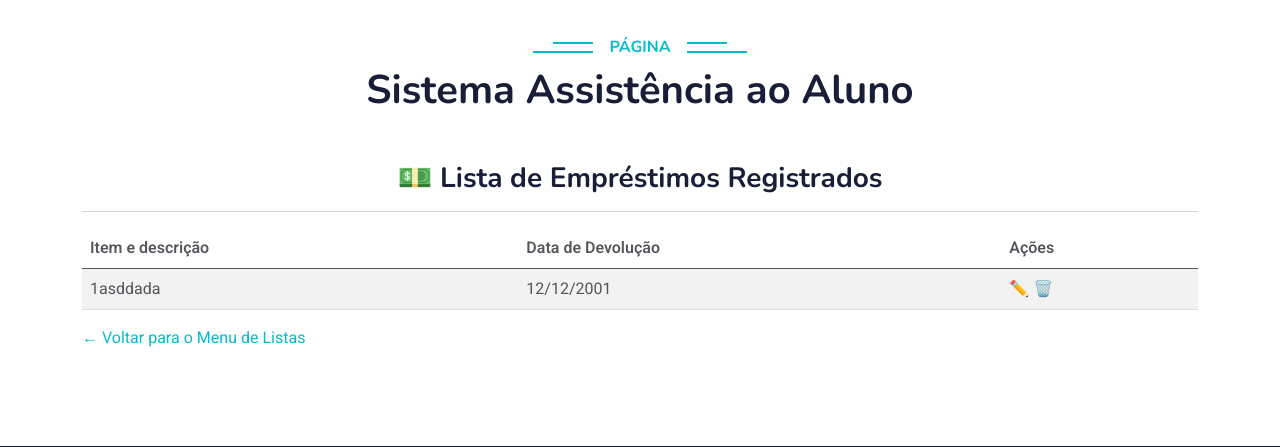
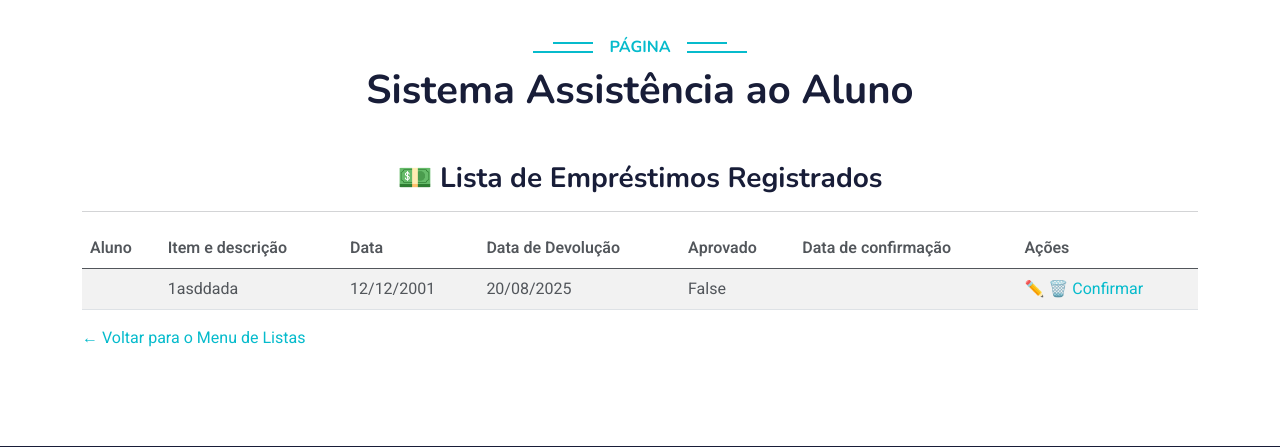
Before and after one commit to OtavioFiats/Assistencia-Ao-Aluno, a Django app: page /listar/emprestimo/ in a window 1280 px wide. Shown: the part 914-1361 px from the top of the page. Run offline with Django 4.2, Linux system fonts and the light colour scheme; a user stored in the database is signed in; data comes from the database, SQL or seed files in the repository; data that the repository does not hold is empty; some libraries are stand-ins or nearby versions.

```diff
--- a/paginas/models.py
+++ b/paginas/models.py
@@ -1,13 +1,6 @@
 from django.db import models
 from django.contrib.auth.models import User
 
-class Emprestimo(models.Model):
-    descricao = models.CharField(max_length=250)
-    data = models.DateField()
-    emprestado = models.BooleanField(default=False)
-
-    def __str__(self):
-        return f"{self.descricao} ({self.data.strftime('%d/%m/%Y')})"
 
 class Aluno(models.Model):
     ra = models.PositiveIntegerField(unique=True, verbose_name="RA")
@@ -25,6 +18,7 @@ class Aluno(models.Model):
     def __str__(self):
         return f"{self.nome} (RA: {self.ra})"
 
+
 class Servidor(models.Model):
     siape = models.PositiveIntegerField(unique=True, verbose_name="SIAPE")
     nome = models.CharField(max_length=100, verbose_name="Nome")
@@ -36,3 +30,19 @@ class Servidor(models.Model):
 
     def __str__(self):
         return f"{self.nome} (SIAPE: {self.siape})"
+
+
+class Emprestimo(models.Model):
+    descricao = models.CharField(max_length=250)
+    data = models.DateField()
+    emprestado = models.BooleanField(default=True)
+
+    data_devolucao = models.DateField()
+    aluno = models.ForeignKey(Aluno, on_delete=models.CASCADE, related_name='emprestimos')
+    aluno_confirmacao = models.BooleanField(default=False)
+    aluno_data_confirmacao = models.DateTimeField(null=True, blank=True)
+
+    servidor = models.ForeignKey(Servidor, on_delete=models.CASCADE)
+
+    def __str__(self):
+        return f"{self.descricao} ({self.data.strftime('%d/%m/%Y')})"
--- a/paginas/templates/paginas/form.html
+++ b/paginas/templates/paginas/form.html
@@ -15,6 +15,11 @@
 
             {{ form|crispy }}
 
+
+            {% if emprestimo %}
+            <h3>{{emprestimo}}</h3>
+            {% endif %}
+
             <button type="submit" class="btn btn-success">{{botao}}</button>
         </form>
     </div>
--- a/paginas/templates/paginas/listas/emprestimo.html
+++ b/paginas/templates/paginas/listas/emprestimo.html
@@ -9,20 +9,29 @@
     <table class="table table-striped">
         <thead>
             <tr>
+                <th>Aluno</th>
                 <th>Item e descrição</th>
+                <th>Data</th>
                 <th>Data de Devolução</th>
+                <th>Aprovado</th>
+                <th>Data de confirmação</th>
                 <th>Ações</th>
             </tr>
         </thead>
         <tbody>
             {% for emprestimo in object_list %}
             <tr>
+                <td>{{ emprestimo.aluno }}</td>
                 <td>{{ emprestimo.descricao }}</td>
                 <td>{{ emprestimo.data|date:"d/m/Y" }}</td>
+                <td>{{ emprestimo.data_devolucao|date:"d/m/Y" }}</td>
+                <td>{{ emprestimo.aluno_confirmacao }}</td>
+                <td>{{ emprestimo.aluno_data_confirmacao|date:"d/m/Y" }}</td>
                 <td class="acoes">
                     {% if emprestimo.pk %}
                     <a href="{% url 'editar-emprestimo' emprestimo.pk %}" class="btn-editar" title="Editar">✏️</a>
                     <a href="{% url 'excluir-emprestimo' emprestimo.pk %}" class="btn-excluir" title="Excluir">🗑️</a>
+                    <a href="{% url 'detalhes-emprestimo' emprestimo.pk %}" class="" title="Excluir">Confirmar</a>
                     {% else %}
                     <span>Registro inválido</span>
                     {% endif %}
--- a/paginas/templates/paginas/modelo.html
+++ b/paginas/templates/paginas/modelo.html
@@ -200,7 +200,7 @@
                     </div>
                     <div class="col-md-6 text-center text-md-end">
                         <div class="footer-menu">
-                            <a href="">Home</a>
+                            <a href="{% url "index" %}">Home</a>
                         </div>
                     </div>
                 </div>
--- a/paginas/urls.py
+++ b/paginas/urls.py
@@ -4,7 +4,9 @@ from .views import (
     EmprestimoCreate, AlunoCreate, ServidorCreate,
     EmprestimoUpdate, AlunoUpdate, ServidorUpdate,
     EmprestimoDelete, AlunoDelete, ServidorDelete,
-    EmprestimoList, AlunoList, ServidorList
+    EmprestimoList, AlunoList, ServidorList,
+
+    EmprestimoUpdateConfirmacao,EmprestimoDetailView
 )
 from django.contrib.auth import views as auth_views
 
@@ -36,6 +38,7 @@ urlpatterns = [
     path('cadastrar/servidor/', ServidorCreate.as_view(), name="cadastrar-servidor"),
 
     path('editar/emprestimo/<int:pk>/', EmprestimoUpdate.as_view(), name="editar-emprestimo"),
+    path('confirmar/emprestimo/<int:pk>/', EmprestimoUpdateConfirmacao.as_view(), name="confirmar-emprestimo"),
     path('editar/aluno/<int:pk>/', AlunoUpdate.as_view(), name="editar-aluno"),
     path('editar/servidor/<int:pk>/', ServidorUpdate.as_view(), name="editar-servidor"),
 
@@ -47,4 +50,7 @@ urlpatterns = [
     path('listar/emprestimo/', EmprestimoList.as_view(), name="listar-emprestimo"),
     path('listar/aluno/', AlunoList.as_view(), name="listar-aluno"),
     path('listar/servidor/', ServidorList.as_view(), name="listar-servidor"),
+
+    path('detalhes/emprestimo/<int:pk>/', EmprestimoDetailView.as_view(), name="detalhes-emprestimo"),
+
 ]
--- a/paginas/views.py
+++ b/paginas/views.py
@@ -7,6 +7,9 @@ from django.contrib.auth.views import LoginView
 from django.contrib.auth.forms import AuthenticationForm
 
 from django.contrib.auth.mixins import LoginRequiredMixin
+
+from datetime import timedelta
+from django.utils import timezone
 
 class IndexView(TemplateView):
     template_name = "paginas/index.html"
@@ -23,9 +26,16 @@ class MenuListasView(TemplateView):
 class EmprestimoCreate(LoginRequiredMixin , CreateView):
     template_name = 'paginas/form.html'
     model = Emprestimo
-    fields = ['descricao', 'data']
+    fields = ['descricao', 'data', 'aluno']
     success_url = reverse_lazy('listar-emprestimo')
     extra_context = {'titulo': 'Cadastro de Empréstimo', 'botao': 'Salvar'}
+
+    def form_valid(self, form):
+        form.instance.servidor = self.request.user.servidor
+        # A data de devolução é a data + 7 dias
+        form.instance.data_devolucao = form.instance.data + timedelta(days=7)
+
+        return super().form_valid(form)
 
 
 class AlunoCreate(LoginRequiredMixin, CreateView):
@@ -47,9 +57,29 @@ class ServidorCreate(LoginRequiredMixin, CreateView):
 class EmprestimoUpdate(LoginRequiredMixin, UpdateView):
     template_name = 'paginas/form.html'
     model = Emprestimo
-    fields = ['descricao', 'data', 'emprestado']
+    fields = ['descricao', 'emprestado', 'aluno']
     success_url = reverse_lazy('listar-emprestimo')
     extra_context = {'titulo': 'Atualização de Empréstimo', 'botao': 'Salvar'}
+
+
+
+class EmprestimoUpdateConfirmacao(LoginRequiredMixin, UpdateView):
+    template_name = 'paginas/form.html'
+    model = Emprestimo
+    fields = []
+    success_url = reverse_lazy('listar-emprestimo')
+    extra_context = {'titulo': 'Confirmação de Empréstimo', 'botao': 'Confirmar'}
+
+    def form_valid(self, form):
+        form.instance.aluno_confirmacao = True
+        # Confirmação é agora
+        form.instance.aluno_data_confirmacao = timezone.now()
+        return super().form_valid(form)
+
+    def get_context_data(self, **kwargs):
+        context = super().get_context_data(**kwargs)
+        context['emprestimo'] = self.object
+        return context
 
 
 class AlunoUpdate(LoginRequiredMixin, UpdateView):
@@ -63,7 +93,7 @@ class AlunoUpdate(LoginRequiredMixin, UpdateView):
 class ServidorUpdate(LoginRequiredMixin, UpdateView):
     template_name = 'paginas/form.html'
     model = Servidor
-    fields = ['siape', 'nome', 'fone', 'email', ]
+    fields = ['siape', 'nome', 'fone', 'endereco', 'cidade', 'tipo']
     success_url = reverse_lazy('listar-servidor')
     extra_context = {'titulo': 'Atualização de Servidor', 'botao': 'Salvar'}
 
@@ -104,3 +134,21 @@ class MeuLoginView(LoginView):
     template_name = 'login.html'
     authentication_form = AuthenticationForm
     extra_context = {'botao': 'Entrar', 'titulo': 'Login'}
+
+class EmprestimoDetailView(LoginRequiredMixin, TemplateView):
+    template_name = 'paginas/emprestimo_detail.html'
+
+    def get_context_data(self, **kwargs):
+        context = super().get_context_data(**kwargs)
+        emprestimo_id = self.kwargs.get('pk')
+        emprestimo = Emprestimo.objects.get(pk=emprestimo_id)
+        context['emprestimo'] = emprestimo
+        #pwga a url e cria o caminho para confimar o emprestimo
+        context['url'] = reverse_lazy('confirmar-emprestimo', kwargs={'pk': emprestimo_id})
+        context['return_url'] = self.request.META.get('HTTP_REFERER', reverse_lazy('listar-emprestimo'))
+        if 'return_url' not in context:
+            context['return_url'] = reverse_lazy('listar-emprestimo')
+        if 'url' not in context:
+            context['url'] = self.request.META.get('HTTP_REFERER', reverse_lazy('listar-emprestimo'))
+        context['url']
+        return context
```
Also changed, not shown: paginas/templates/paginas/emprestimo_detail.html (added, +21 -0 lines), paginas/templates/paginas/listas/servidor.html (+52 -31 lines), paginas/migrations/0002_emprestimo_aluno_emprestimo_data_devolucao_and_more.py (added), paginas/migrations/0003_emprestimo_aluno_confirmacao_and_more.py (added).
